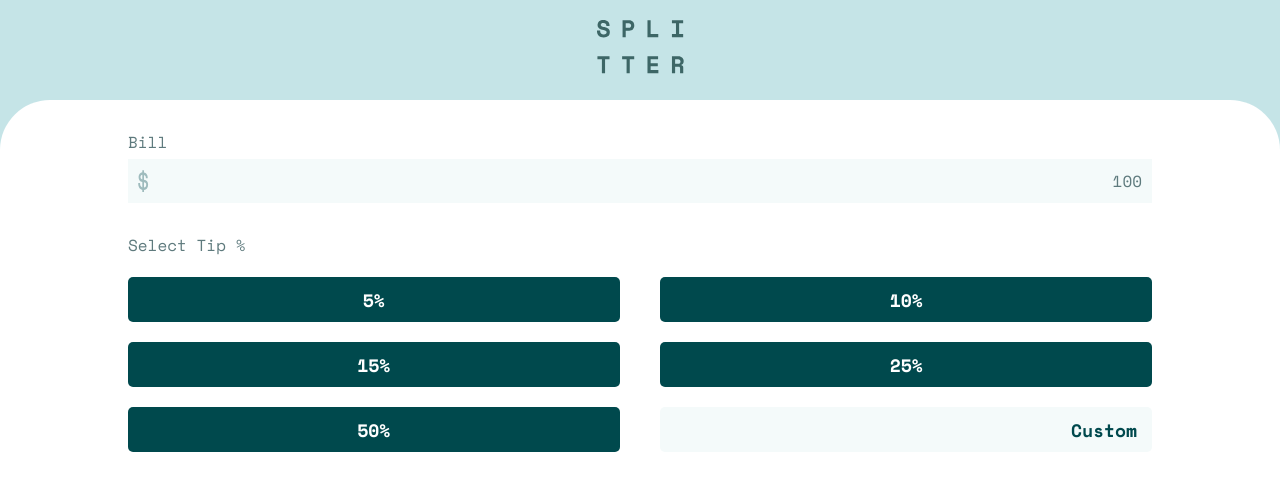
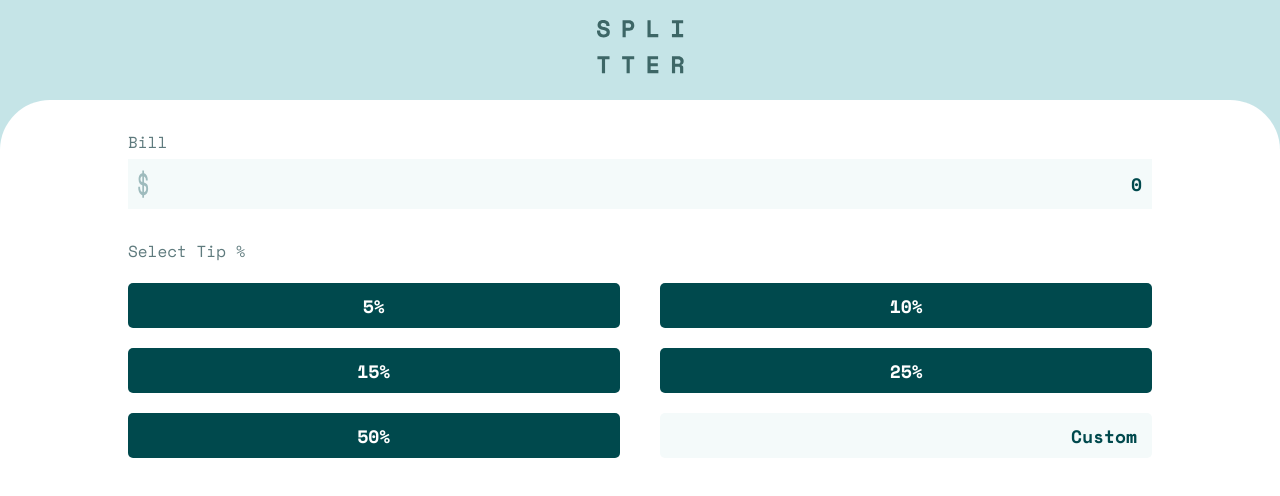
Before and after one commit to cjislegit/tip_calculator, a React (Create React App) app: page / in a window 1280 px wide. Shown: the top 496 px of the page. Built offline with nearby package versions, Linux system fonts and the light colour scheme.

Commit message:
Added a text input to the bill page and set up so state can be updated from the field

```diff
--- a/src/App.js
+++ b/src/App.js
@@ -5,7 +5,7 @@ import Bill from './Bill';
 import SelectTip from './SelectTip';
 
 function App() {
-  const [billAmount, setBillAmount] = useState('100');
+  const [billAmount, setBillAmount] = useState('0');
 
   return (
     <div className='App'>
@@ -13,7 +13,7 @@ function App() {
         <img src={logo} alt='Spillter Logo' />
       </div>
       <div className='calculator'>
-        <Bill billAmount={billAmount} />
+        <Bill billAmount={billAmount} setBillAmount={setBillAmount} />
         <SelectTip />
       </div>
     </div>
--- a/src/Bill.js
+++ b/src/Bill.js
@@ -1,7 +1,7 @@
 import styles from './Bill.module.css';
 import dollar from './assets/icon-dollar.svg';
 
-const Bill = ({ billAmount }) => {
+const Bill = ({ billAmount, setBillAmount }) => {
   return (
     <div className={styles.bill}>
       <div className={styles.billLabel}>Bill</div>
@@ -11,7 +11,11 @@ const Bill = ({ billAmount }) => {
           src={dollar}
           alt='Dollar symbol'
         />
-        <div className={styles.billAmount}>{billAmount}</div>
+        <input
+          type='text'
+          value={billAmount}
+          onChange={(e) => setBillAmount(e.target.value)}
+        />
       </div>
     </div>
   );
--- a/src/Bill.module.css
+++ b/src/Bill.module.css
@@ -22,3 +22,19 @@
   justify-content: space-between;
   color: var(--Very-dark-cyan);
 }
+
+.billContainer input[type='text'] {
+  background-color: var(--Light-grayish-cyan);
+  border: none;
+  line-height: 30px;
+  display: flex;
+  text-align: end;
+  width: 95%;
+  font-size: large;
+  color: var(--Very-dark-cyan);
+  font-weight: 700;
+}
+
+.billContainer input[type='text']:focus {
+  outline: none;
+}
```
Also changed, not shown: src/NumberOfPeople.js (added, +15 -0 lines), src/NumberOfPeople.module.css (added).
